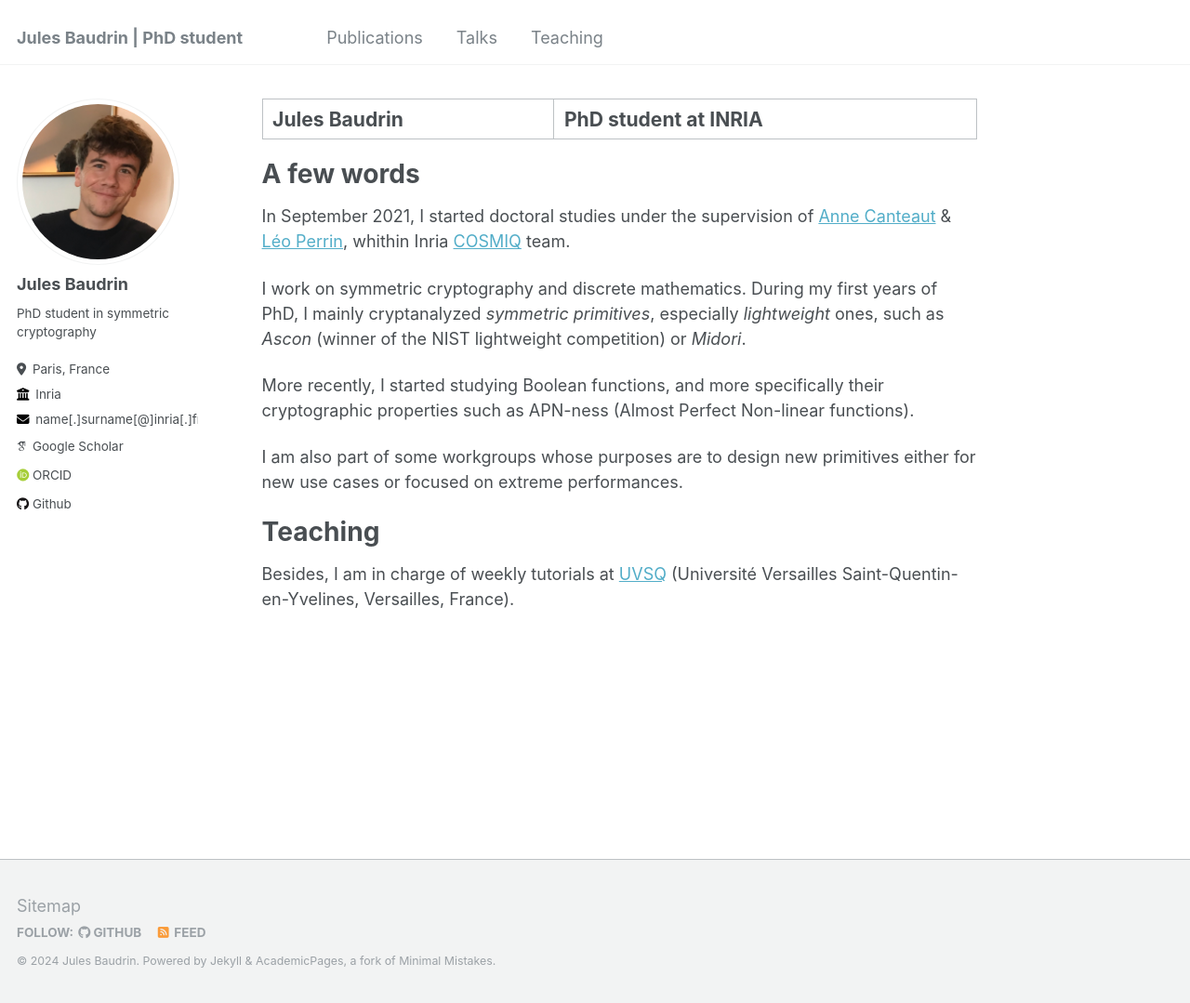
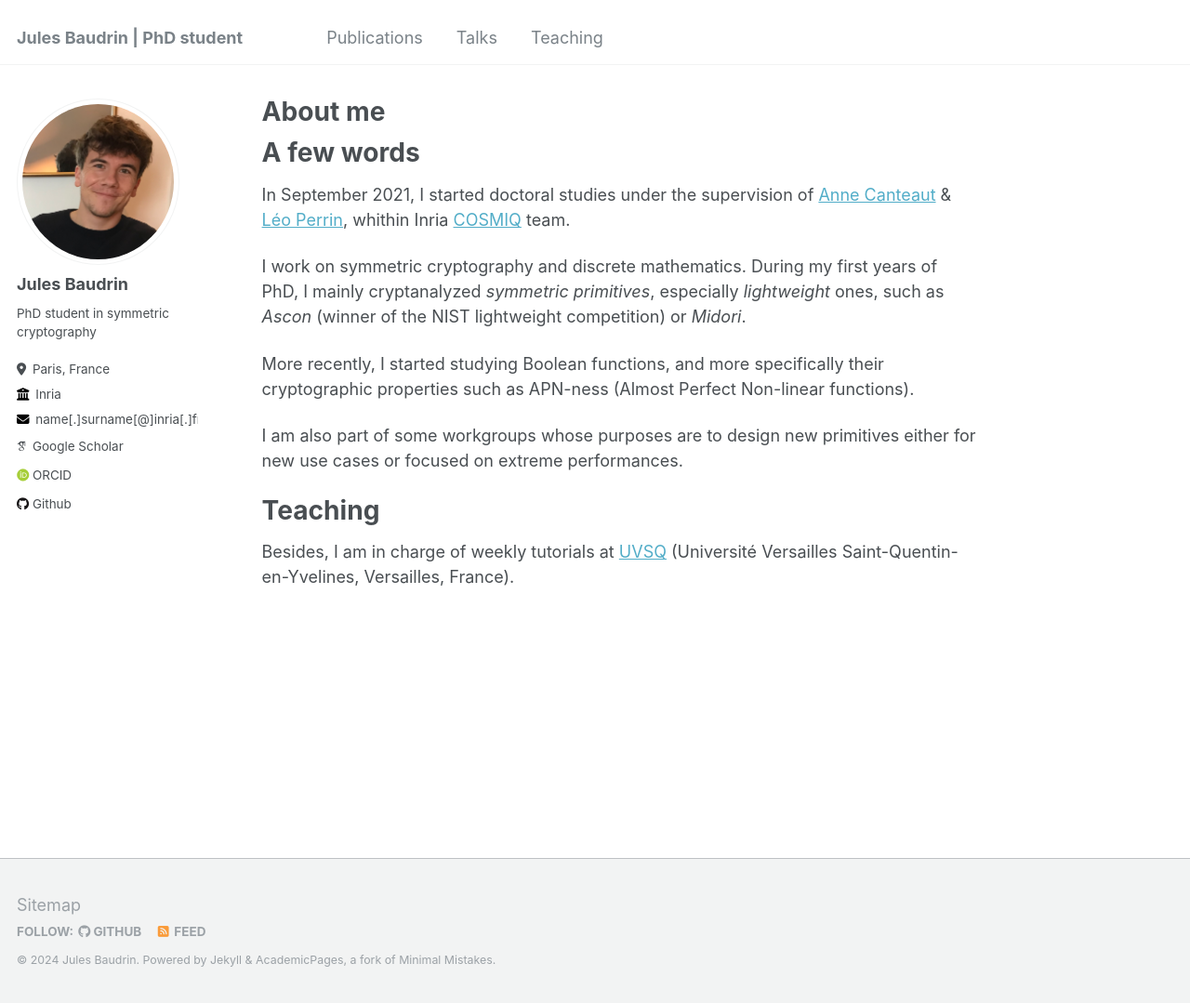
Before and after one commit to baudrin-j/baudrin-j.github.io, a Jekyll site: the page built from _pages/about.md, in a window 1280 px wide and 1079 px high. Shown: the whole window at 93% size. Built offline with Jekyll 4.4.1, drawn with Linux system fonts in a browser that asks for light colours; some web fonts are replaced.

Commit message:
Update about.md

```diff
--- a/_pages/about.md
+++ b/_pages/about.md
@@ -1,6 +1,6 @@
 ---
 permalink: /
-title: "Jules Baudrin | PhD student at INRIA"
+title: "About me"
 author_profile: true
 redirect_from:
   - /about/
```
